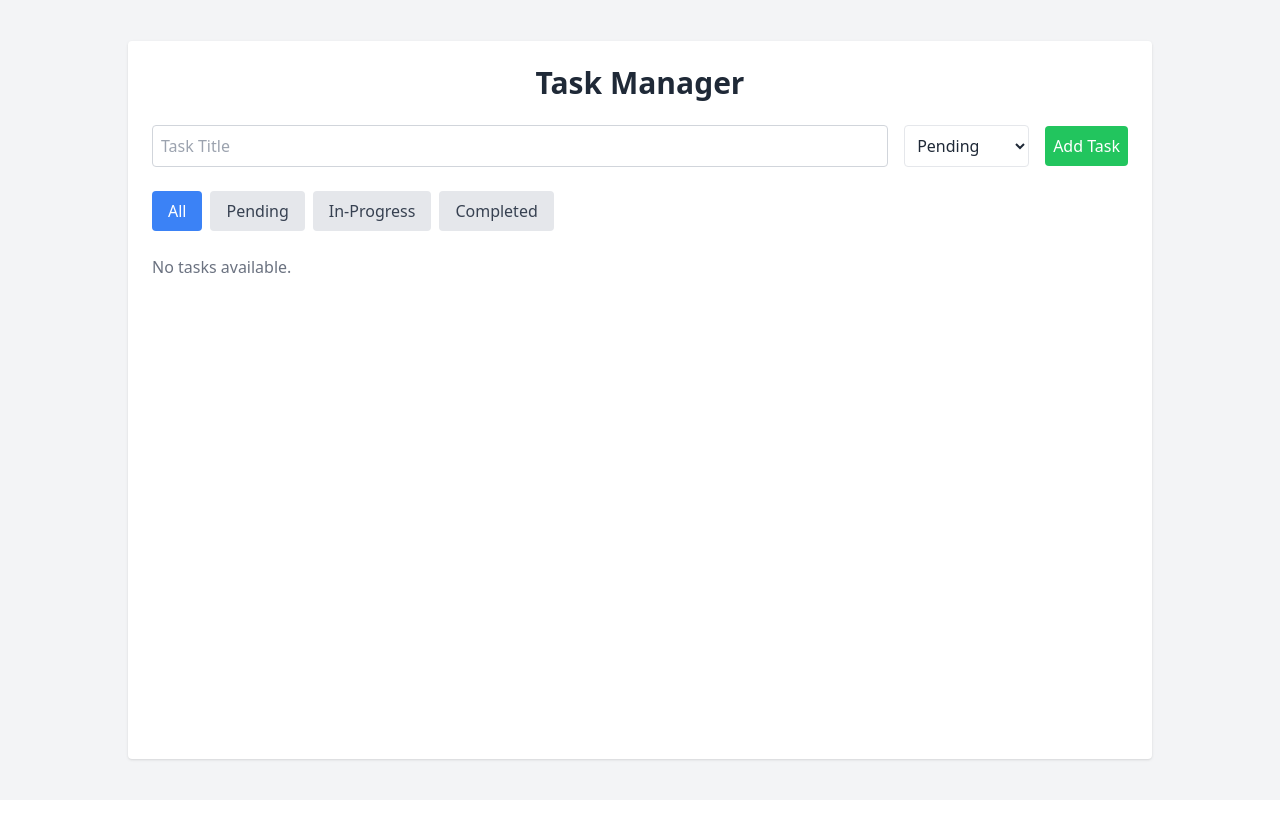
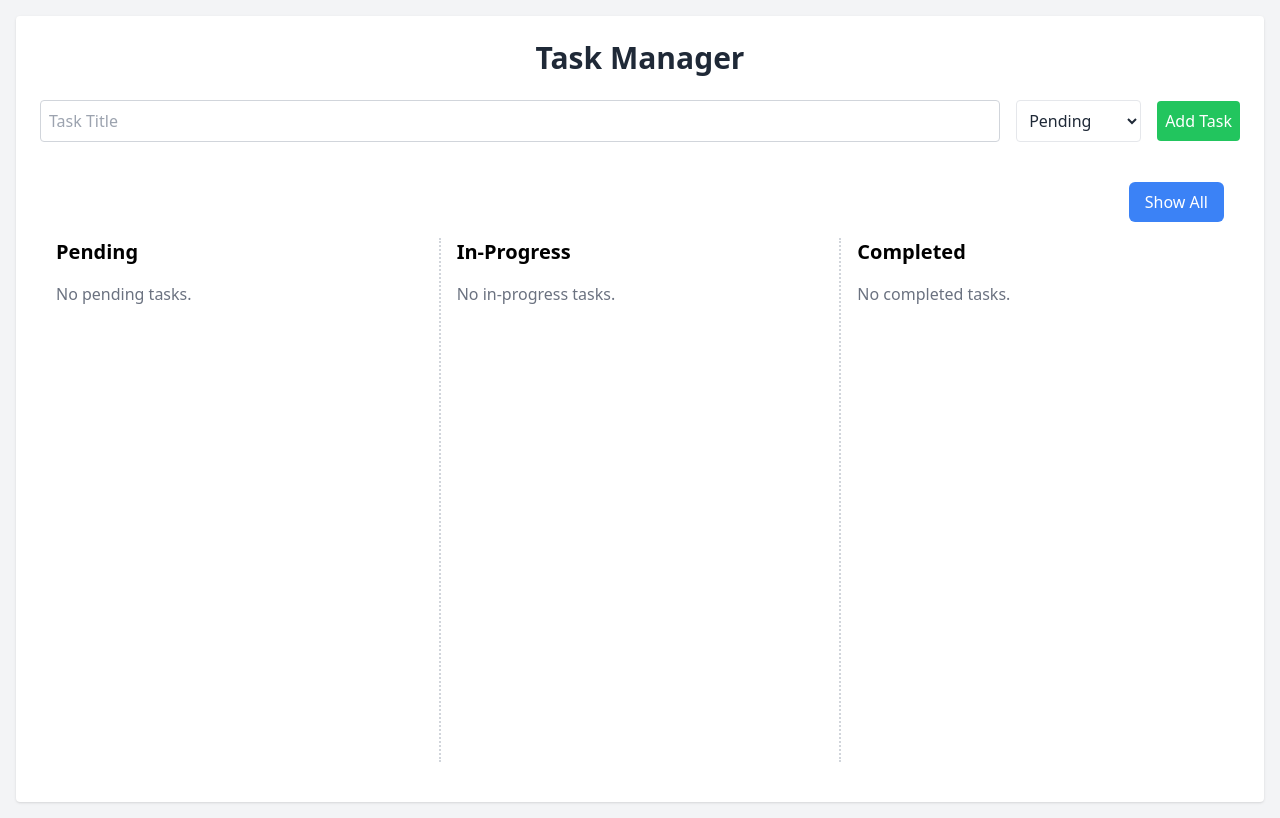
Before and after one commit to awi246/yenyasoft-task, a React (Vite) app: page / in a window 1280 px wide. Built offline with nearby package versions, Linux system fonts and the light colour scheme.

Commit message:
col view added

```diff
--- a/src/App.tsx
+++ b/src/App.tsx
@@ -10,7 +10,7 @@ const App: React.FC = () => {
   return (
     <Provider store={store}>
       <div className="min-h-screen bg-gray-100 flex items-center justify-center p-4">
-        <div className="w-full max-w-5xl bg-white rounded shadow p-6">
+        <div className="w-full  bg-white rounded shadow p-6">
           <h1 className="text-3xl font-bold mb-6 text-center text-gray-800">
             Task Manager
           </h1>
--- a/src/components/TaskItem.tsx
+++ b/src/components/TaskItem.tsx
@@ -85,7 +85,7 @@ const TaskItem: React.FC<Props> = ({ task }) => {
               aria-label="Edit Task Title"
             />
           ) : (
-            <h3 className="text-lg font-semibold truncate">{task.title}</h3>
+            <h3 className="text-lg w-52 font-semibold truncate">{task.title}</h3>
           )}
           <span className={`ml-0 sm:ml-4 px-3 py-1 text-xs font-medium uppercase rounded-full ${bg} ${text}`}>
             {task.status.replace('-', ' ').toUpperCase()}
--- a/src/components/TaskList.tsx
+++ b/src/components/TaskList.tsx
@@ -7,6 +7,7 @@ import TaskItem from './TaskItem';
 const TaskList: React.FC = () => {
   const tasks = useSelector((state: RootState) => state.tasks.tasks);
   const [filter, setFilter] = useState<TaskStatus | 'all'>('all');
+  const [viewMode, setViewMode] = useState<'list' | 'columns'>('columns');
 
   const filteredTasks = tasks.filter((task) =>
     filter === 'all' ? true : task.status === filter
@@ -19,9 +20,76 @@ const TaskList: React.FC = () => {
     { label: 'Completed', value: 'completed' },
   ];
 
+  const pendingTasks = tasks.filter((task) => task.status === 'pending');
+  const inProgressTasks = tasks.filter((task) => task.status === 'in-progress');
+  const completedTasks = tasks.filter((task) => task.status === 'completed');
+
   return (
-    <div>
-      <div className="flex flex-wrap gap-2 mb-6 ">
+    <div className="p-4">
+      <div className="flex justify-end mb-4">
+        {viewMode === 'columns' ? (
+          <button
+            onClick={() => setViewMode('list')}
+            className="px-4 py-2 bg-blue-500 text-white rounded-md hover:bg-blue-600 transition-colors duration-200"
+          >
+            Show All
+          </button>
+        ) : (
+          <button
+            onClick={() => setViewMode('columns')}
+            className="px-4 py-2 bg-green-500 text-white rounded-md hover:bg-green-600 transition-colors duration-200"
+          >
+            Column View
+          </button>
+        )}
+      </div>
+
+      {viewMode === 'columns' ? (
+        <div className="flex flex-col sm:flex-row gap-4">
+          <div className="flex-1">
+            <h2 className="text-xl font-semibold mb-4">Pending</h2>
+            <div className="space-y-4 h-[60vh] overflow-auto">
+              {pendingTasks.length > 0 ? (
+                pendingTasks.map((task) => <TaskItem key={task.id} task={task} />)
+              ) : (
+                <p className="text-gray-500">No pending tasks.</p>
+              )}
+            </div>
+          </div>
+
+          <div className="hidden sm:flex flex-col items-center">
+            <div className="border-l-2 border-dotted border-gray-300 h-full"></div>
+          </div>
+
+          <div className="flex-1">
+            <h2 className="text-xl font-semibold mb-4">In-Progress</h2>
+            <div className="space-y-4 h-[60vh] overflow-auto">
+              {inProgressTasks.length > 0 ? (
+                inProgressTasks.map((task) => <TaskItem key={task.id} task={task} />)
+              ) : (
+                <p className="text-gray-500">No in-progress tasks.</p>
+              )}
+            </div>
+          </div>
+
+          <div className="hidden sm:flex flex-col items-center">
+            <div className="border-l-2 border-dotted border-gray-300 h-full"></div>
+          </div>
+
+          <div className="flex-1">
+            <h2 className="text-xl font-semibold mb-4">Completed</h2>
+            <div className="space-y-4 h-[60vh] overflow-auto">
+              {completedTasks.length > 0 ? (
+                completedTasks.map((task) => <TaskItem key={task.id} task={task} />)
+              ) : (
+                <p className="text-gray-500">No completed tasks.</p>
+              )}
+            </div>
+          </div>
+        </div>
+      ) : (
+        <>
+          <div className="flex flex-wrap gap-2 mb-6">
             {filterButtons.map((btn) => (
               <button
                 key={btn.value}
@@ -45,6 +113,8 @@ const TaskList: React.FC = () => {
           ) : (
             <p className="text-gray-500 h-[60vh] overflow-auto">No tasks available.</p>
           )}
+        </>
+      )}
     </div>
   );
 };
```
Lines whose indentation alone changed are shown as unchanged.
